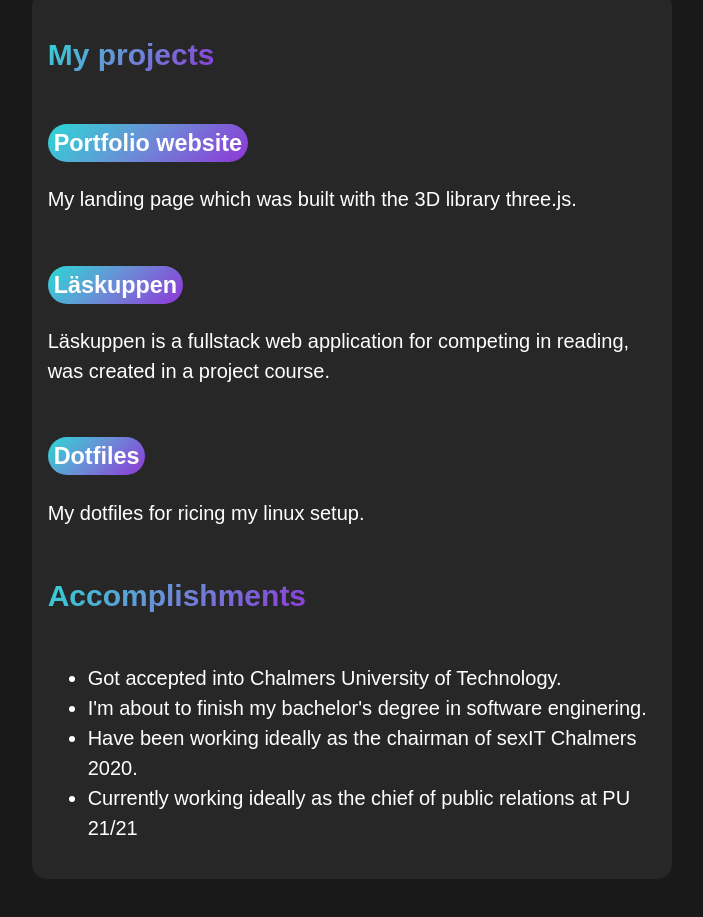
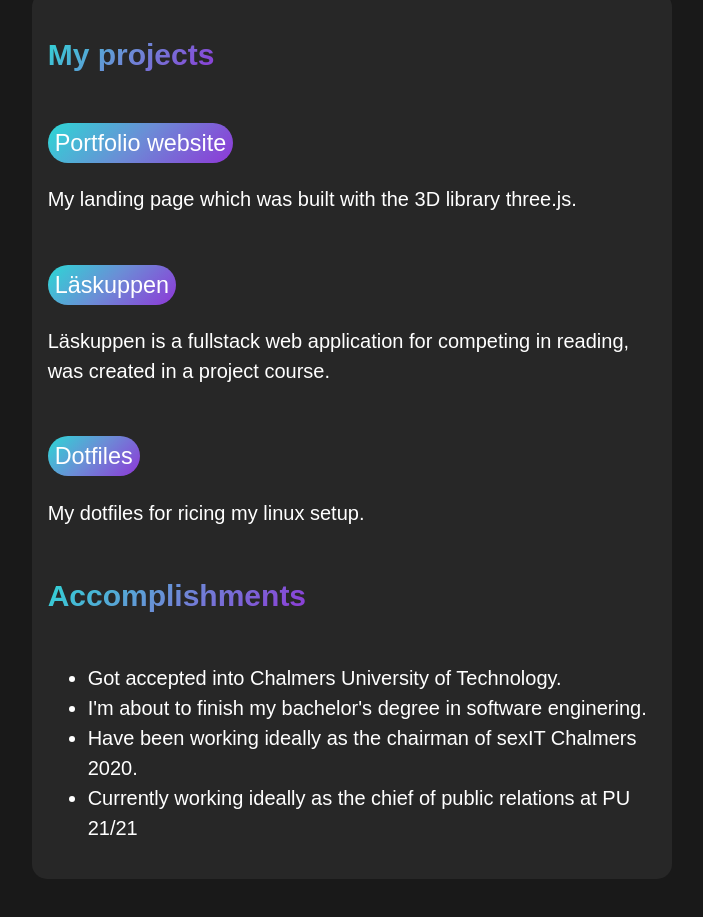
Before and after one commit to Balthazark/landing-page, a website built with Vite: page index.html in a window 1280 px wide. Shown: the part 1779-2696 px from the top of the page, without its empty margins (83-786 px from the left). Built offline with nearby package versions, Linux system fonts and the light colour scheme; animation ran at ten frames a second.

Commit message:
Changed link font weight

```diff
--- a/style.css
+++ b/style.css
@@ -135,9 +135,10 @@ a.projects {
 a.projects:link {
   background: linear-gradient(-225deg, #2cd8d5 0%, #6b8dd6 48%, #8e37d7 100%);
   border-radius: 20px;
-  padding: 6px;
+  padding: 7px;
   text-decoration: none;
   color: white;
+  font-weight:normal
 }
 
 a.projects:hover {
```
